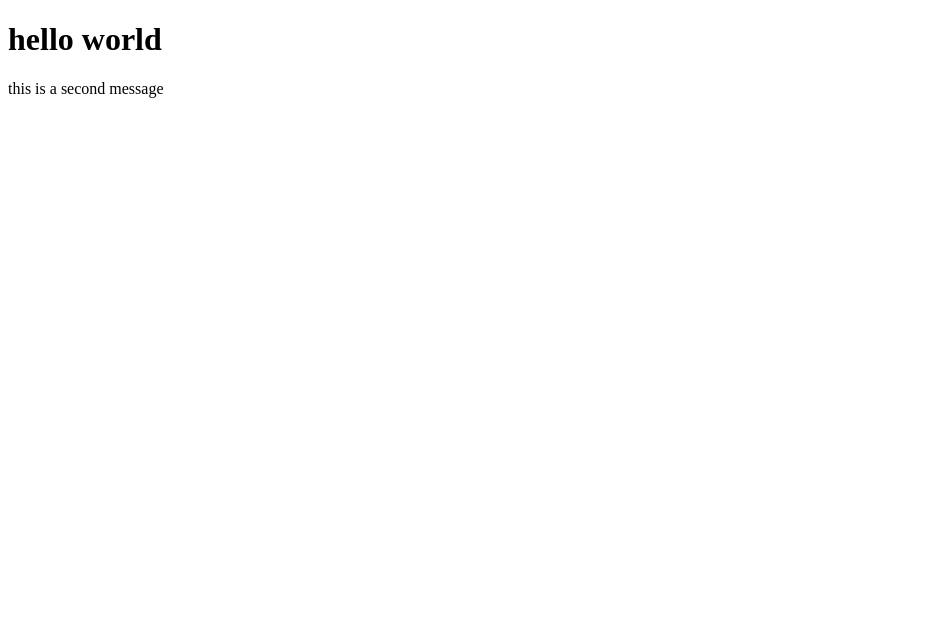
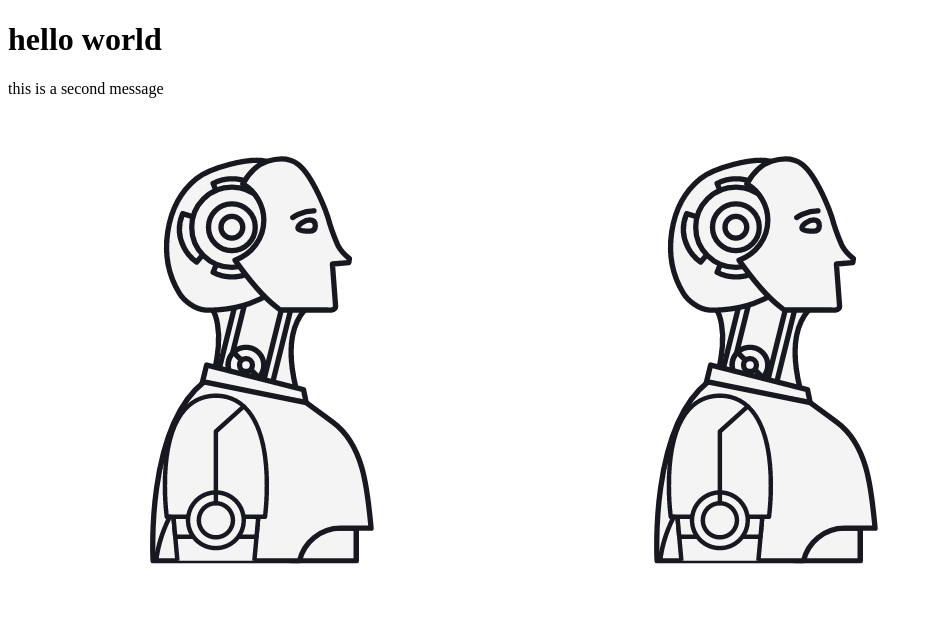
Before and after one commit to tom1722/git-practice, a plain HTML site: page index.html in a window 1280 px wide. Shown: the whole page, without its empty margins (0-932 px from the left). Drawn offline with Linux system fonts and the light colour scheme.

Commit message:
add logo

```diff
--- a/index.html
+++ b/index.html
@@ -10,5 +10,6 @@
     <h1>hello world</h1>
     <p>this is a second message</p>
     <img src="/logo.png" alt="">
+    <img src="/logo.png" alt="">
 </body>
 </html>
```
Also changed, not shown: logo.png (added).
